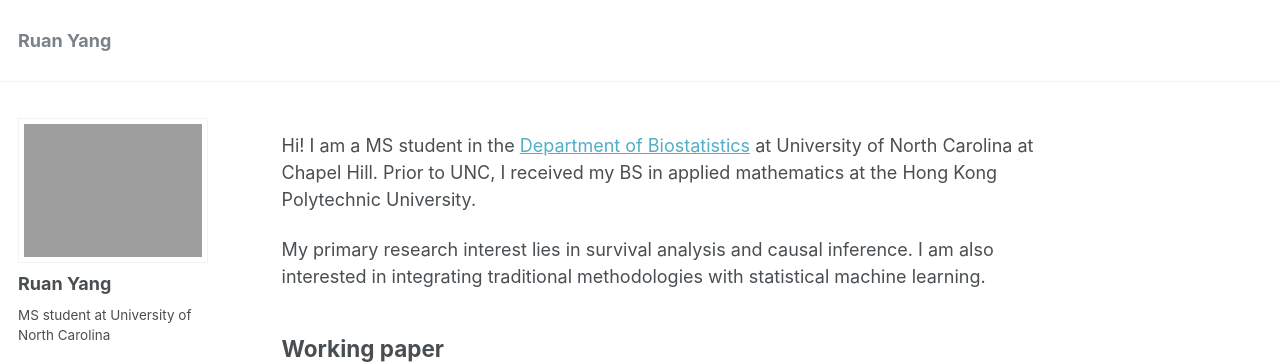
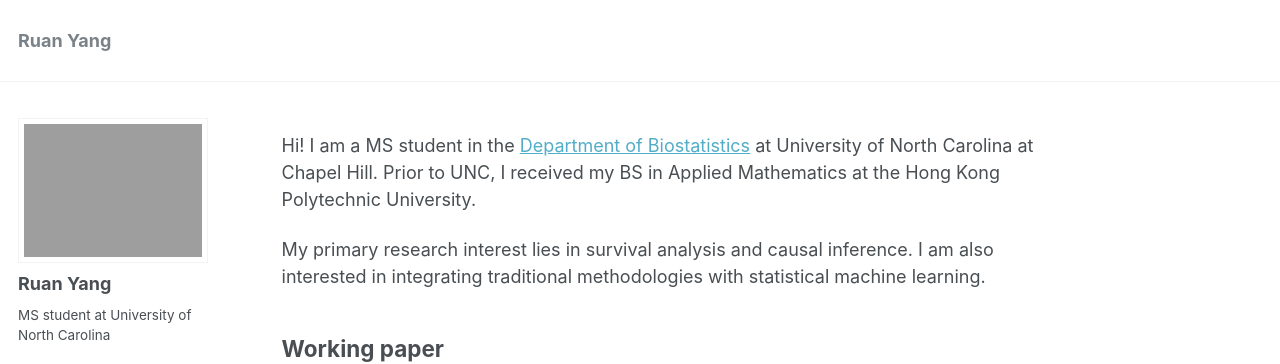
Before and after one commit to Yangr00/Yangr00.github.io, a Jekyll site: the page built from _pages/about.md, in a window 1280 px wide. Shown: the top 364 px of the page. Built offline with Jekyll 4.4.1, drawn with Linux system fonts in a browser that asks for light colours.

```diff
--- a/_pages/about.md
+++ b/_pages/about.md
@@ -8,7 +8,7 @@ redirect_from:
   - /about.html
 ---
 
-Hi! I am a MS student in the [Department of Biostatistics](https://sph.unc.edu/bios/biostatistics/) at University of North Carolina at Chapel Hill. Prior to UNC, I received my BS in applied mathematics at the Hong Kong Polytechnic University.
+Hi! I am a MS student in the [Department of Biostatistics](https://sph.unc.edu/bios/biostatistics/) at University of North Carolina at Chapel Hill. Prior to UNC, I received my BS in Applied Mathematics at the Hong Kong Polytechnic University.
 
 My primary research interest lies in survival analysis and causal inference. I am also interested in integrating traditional methodologies with statistical machine learning.
 
```
